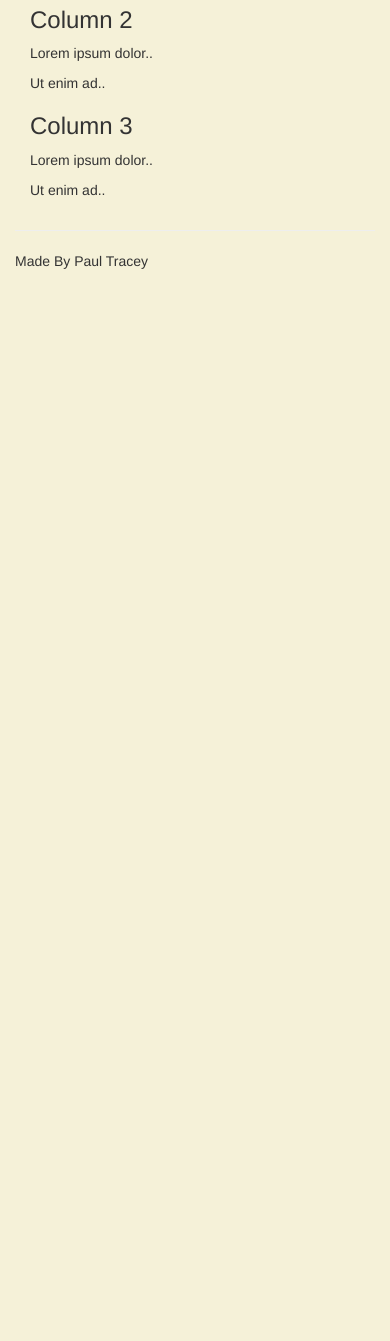
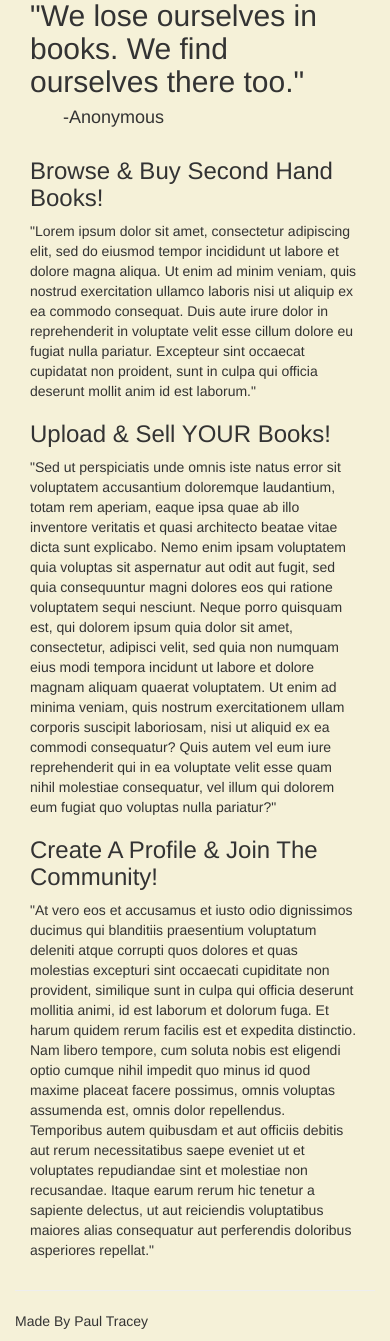
Before and after one commit to paultracey1/E-commerce-Books, a Django app: page / in a window 390 px wide. Shown: the part 621-1962 px from the top of that part. Before the commit the page ends 902 px from the top of that part, so only its background shows below. Run offline with Django 3.2, Linux system fonts and the light colour scheme; the page is wider than the window, and the part outside it is not shown; some libraries are stand-ins or nearby versions.

Commit message:
finished index page

```diff
--- a/home/templates/index.html
+++ b/home/templates/index.html
@@ -8,9 +8,13 @@
 
     <div class="row">
 
-        <div class="col-sm-12">
+        <div class="col-sm-5">
             <img src="https://paultracey-e-commerce.s3.amazonaws.com/media/images/pic1.jpg">
-            <div id="intro"> Hello </div>
+        </div>
+
+        <div class="col-sm-6" style="margin-top: 5%;">
+            <h2> "We lose ourselves in books. We find ourselves there too." </h2>
+            <h4 style="margin-left:10%;"> -Anonymous </h4>
         </div>
 
     </div>
@@ -19,20 +23,17 @@
 
 
   <div class="row">
-    <div class="col-sm-4">
-      <h3>Column 1</h3>
-      <p>Lorem ipsum dolor..</p>
-      <p>Ut enim ad..</p>
+    <div class="col-sm-3">
+      <h3>Browse & Buy Second Hand Books!</h3>
+      <p>"Lorem ipsum dolor sit amet, consectetur adipiscing elit, sed do eiusmod tempor incididunt ut labore et dolore magna aliqua. Ut enim ad minim veniam, quis nostrud exercitation ullamco laboris nisi ut aliquip ex ea commodo consequat. Duis aute irure dolor in reprehenderit in voluptate velit esse cillum dolore eu fugiat nulla pariatur. Excepteur sint occaecat cupidatat non proident, sunt in culpa qui officia deserunt mollit anim id est laborum."</p>
     </div>
-    <div class="col-sm-4">
-      <h3>Column 2</h3>
-      <p>Lorem ipsum dolor..</p>
-      <p>Ut enim ad..</p>
+    <div class="col-sm-3">
+      <h3>Upload & Sell YOUR Books!</h3>
+      <p>"Sed ut perspiciatis unde omnis iste natus error sit voluptatem accusantium doloremque laudantium, totam rem aperiam, eaque ipsa quae ab illo inventore veritatis et quasi architecto beatae vitae dicta sunt explicabo. Nemo enim ipsam voluptatem quia voluptas sit aspernatur aut odit aut fugit, sed quia consequuntur magni dolores eos qui ratione voluptatem sequi nesciunt. Neque porro quisquam est, qui dolorem ipsum quia dolor sit amet, consectetur, adipisci velit, sed quia non numquam eius modi tempora incidunt ut labore et dolore magnam aliquam quaerat voluptatem. Ut enim ad minima veniam, quis nostrum exercitationem ullam corporis suscipit laboriosam, nisi ut aliquid ex ea commodi consequatur? Quis autem vel eum iure reprehenderit qui in ea voluptate velit esse quam nihil molestiae consequatur, vel illum qui dolorem eum fugiat quo voluptas nulla pariatur?"</p>
     </div>
-    <div class="col-sm-4">
-      <h3>Column 3</h3>
-      <p>Lorem ipsum dolor..</p>
-      <p>Ut enim ad..</p>
+    <div class="col-sm-3">
+      <h3>Create A Profile & Join The Community!</h3>
+      <p>"At vero eos et accusamus et iusto odio dignissimos ducimus qui blanditiis praesentium voluptatum deleniti atque corrupti quos dolores et quas molestias excepturi sint occaecati cupiditate non provident, similique sunt in culpa qui officia deserunt mollitia animi, id est laborum et dolorum fuga. Et harum quidem rerum facilis est et expedita distinctio. Nam libero tempore, cum soluta nobis est eligendi optio cumque nihil impedit quo minus id quod maxime placeat facere possimus, omnis voluptas assumenda est, omnis dolor repellendus. Temporibus autem quibusdam et aut officiis debitis aut rerum necessitatibus saepe eveniet ut et voluptates repudiandae sint et molestiae non recusandae. Itaque earum rerum hic tenetur a sapiente delectus, ut aut reiciendis voluptatibus maiores alias consequatur aut perferendis doloribus asperiores repellat."</p>
     </div>
   </div>
 
--- a/templates/base.html
+++ b/templates/base.html
@@ -29,7 +29,7 @@
             {% endif %}
             <li><a href="{% url 'cart' %}"><i class="fa fa-shopping-cart"></i> Cart</a></li>
         </ul>
-       <h1><span class="fui-settings-16 muted">Shared Stories</span></h1>
+       <h1><span class="fui-settings-16 muted" style="color:black; font-family:'Times New Roman', Times, serif; font-size:200%">Shared Stories</span></h1>
    </div>
    <hr>
     {% if messages %}
```
